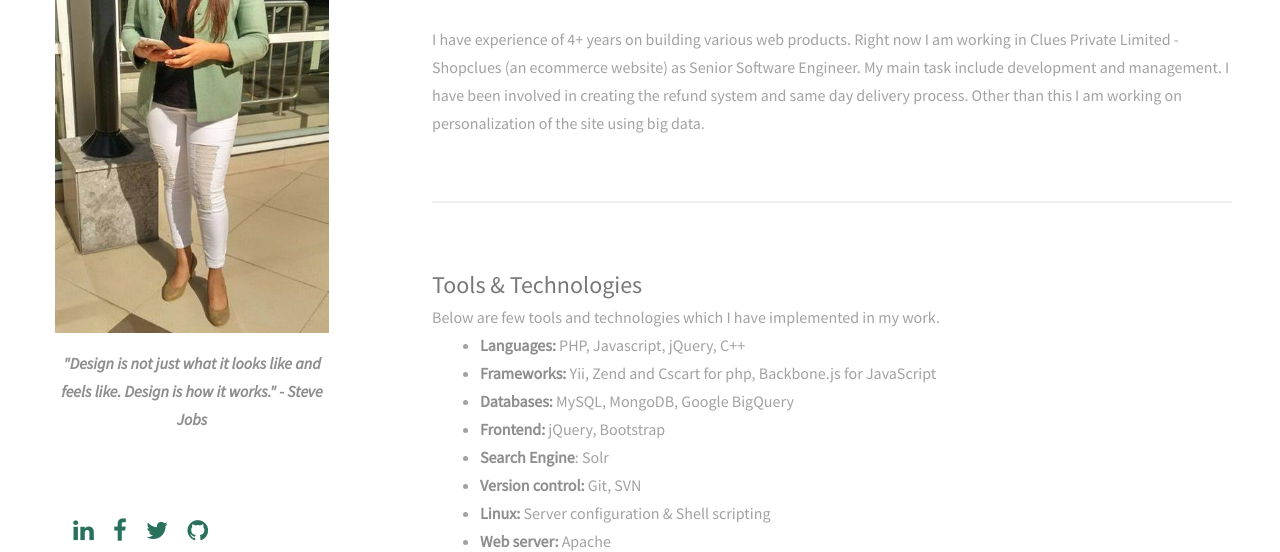
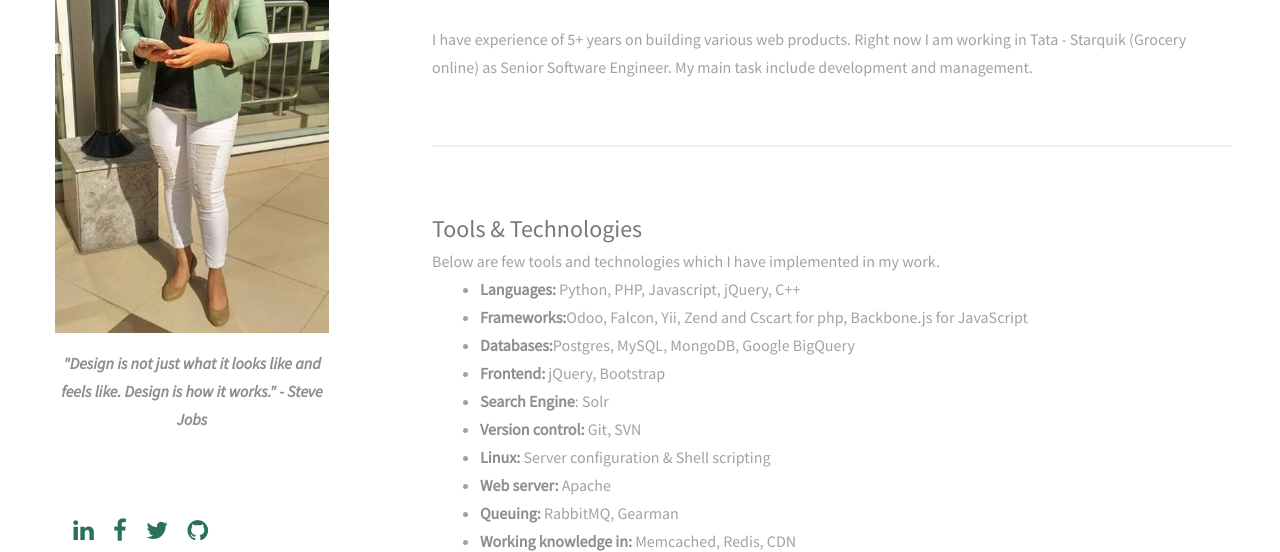
Before and after one commit to swatidubey91/swatidubey91.github.io, a plain HTML site: page index.html in a window 1280 px wide. Shown: the part 269-821 px from the top of the page. Drawn offline with Linux system fonts and the light colour scheme.

Commit message:
Update index.html

```diff
--- a/index.html
+++ b/index.html
@@ -112,7 +112,7 @@
 						   <i style="color: #8e8e8e;">An engineer, web developer and web enthusiast.</i>
 						</header>
 						<br/>
-						<p>I have experience of 4+ years on building various web products. Right now I am working in Clues Private Limited - Shopclues (an ecommerce website) as Senior Software Engineer. My main task include development and management. I have been involved in creating the refund system and same day delivery process. Other than this I am working on personalization of the site using big data.</p>
+						<p>I have experience of 5+ years on building various web products. Right now I am working in Tata - Starquik (Grocery online) as Senior Software Engineer. My main task include development and management.</p>
 					</section>
 					<!-- Two -->
 					<section id="two">
@@ -120,9 +120,9 @@
 						<div>Below are few tools and technologies which I have implemented in my work.</div>
 						<div class = "section-2">
 							<ul>
-								<li ><b>Languages:</b> PHP, Javascript, jQuery, C++</li>
-								<li ><b>Frameworks:</b> Yii, Zend and Cscart for php, Backbone.js for JavaScript</li>
-								<li ><b>Databases:</b> MySQL, MongoDB, Google BigQuery</li>
+								<li ><b>Languages:</b> Python, PHP, Javascript, jQuery, C++</li>
+								<li ><b>Frameworks:</b>Odoo, Falcon, Yii, Zend and Cscart for php, Backbone.js for JavaScript</li>
+								<li ><b>Databases:</b>Postgres, MySQL, MongoDB, Google BigQuery</li>
 								<li ><b>Frontend:</b> jQuery, Bootstrap</li>
 								<li ><b>Search Engine</b>: Solr</li>
 								<li ><b>Version control:</b> Git, SVN</li>
```
